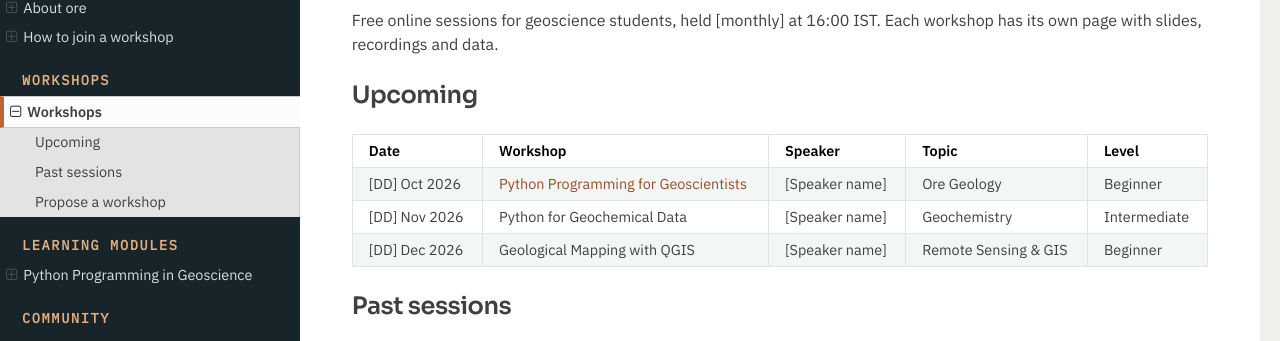
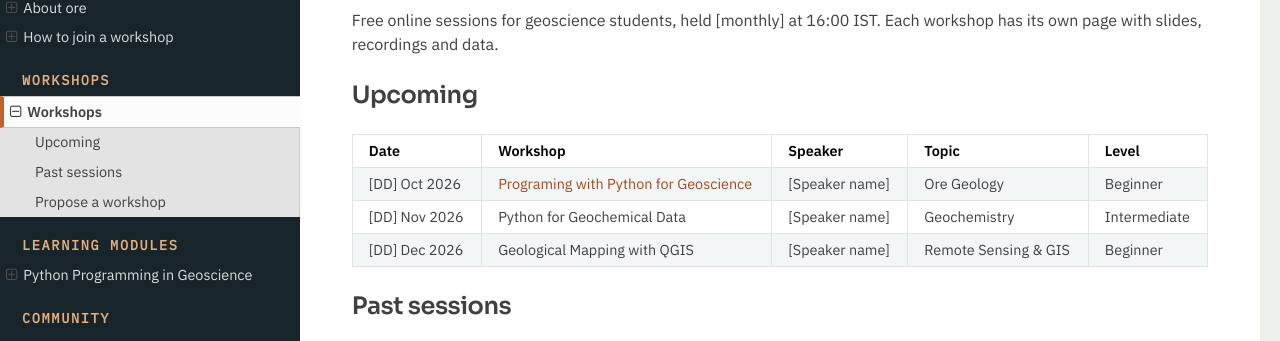
Before and after one commit to openresearth/openresearth.github.io, a Sphinx documentation site: the page built from docs/workshops/index.md, in a window 1280 px wide. Shown: the part 198-539 px from the top of the page. Built offline with Sphinx 7.4.7 and the Read the Docs theme 3.1.0, drawn with Linux system fonts in a browser that asks for light colours.

Commit message:
Update index.md

```diff
--- a/docs/workshops/index.md
+++ b/docs/workshops/index.md
@@ -15,7 +15,7 @@ Each workshop has its own page with slides, recordings and data.
 
 | Date | Workshop | Speaker | Topic | Level |
 |------|----------|---------|-------|-------|
-| [DD] Oct 2026 | [Python Programming for Geoscientists](python-Programming-for-geoscientists.md) | [Speaker name] | Ore Geology | Beginner |
+| [DD] Oct 2026 | [Programing with Python for Geoscience](2026-10-ore-deposit-models.md) | [Speaker name] | Ore Geology | Beginner |
 | [DD] Nov 2026 | Python for Geochemical Data | [Speaker name] | Geochemistry | Intermediate |
 | [DD] Dec 2026 | Geological Mapping with QGIS | [Speaker name] | Remote Sensing & GIS | Beginner |
 
```
